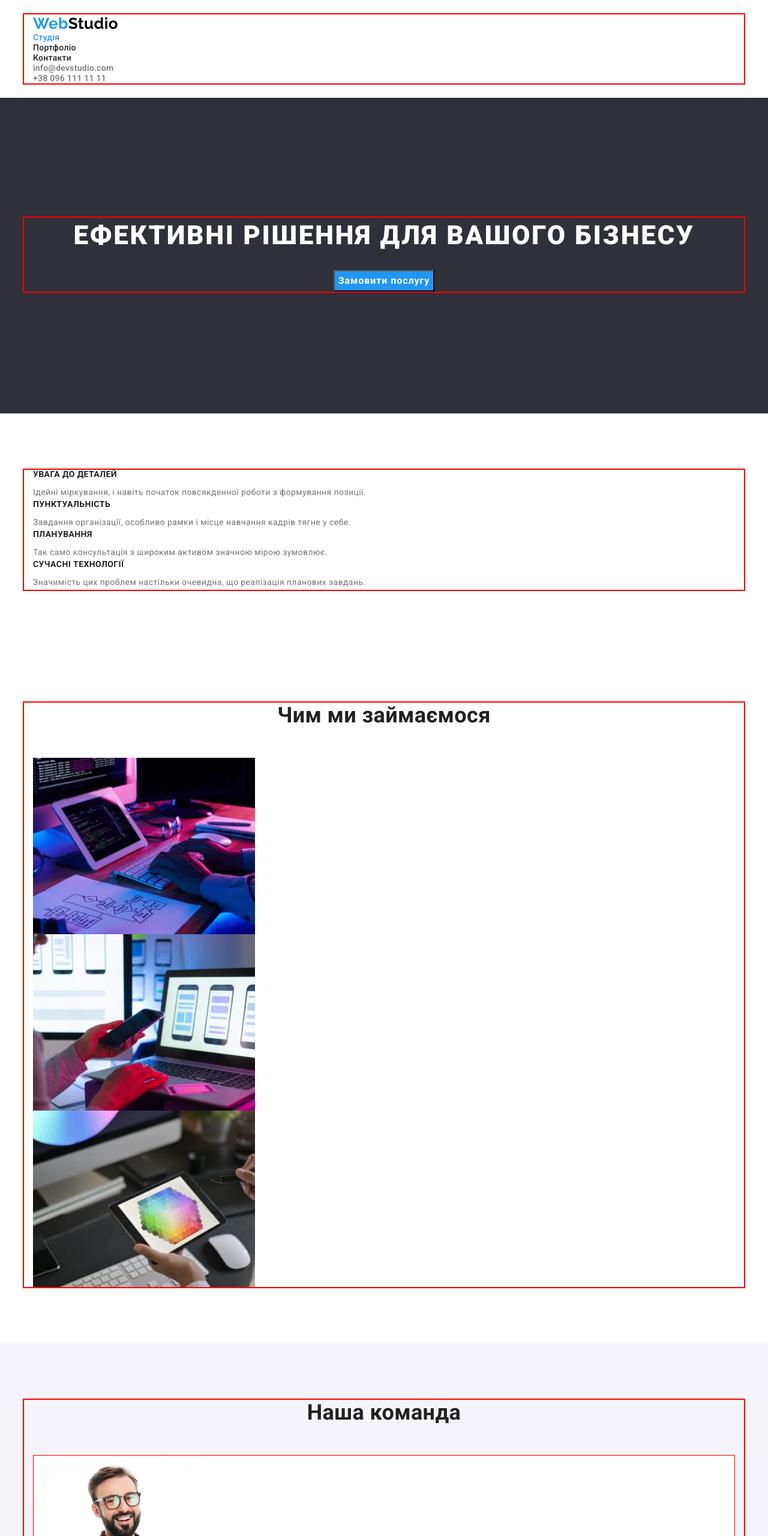
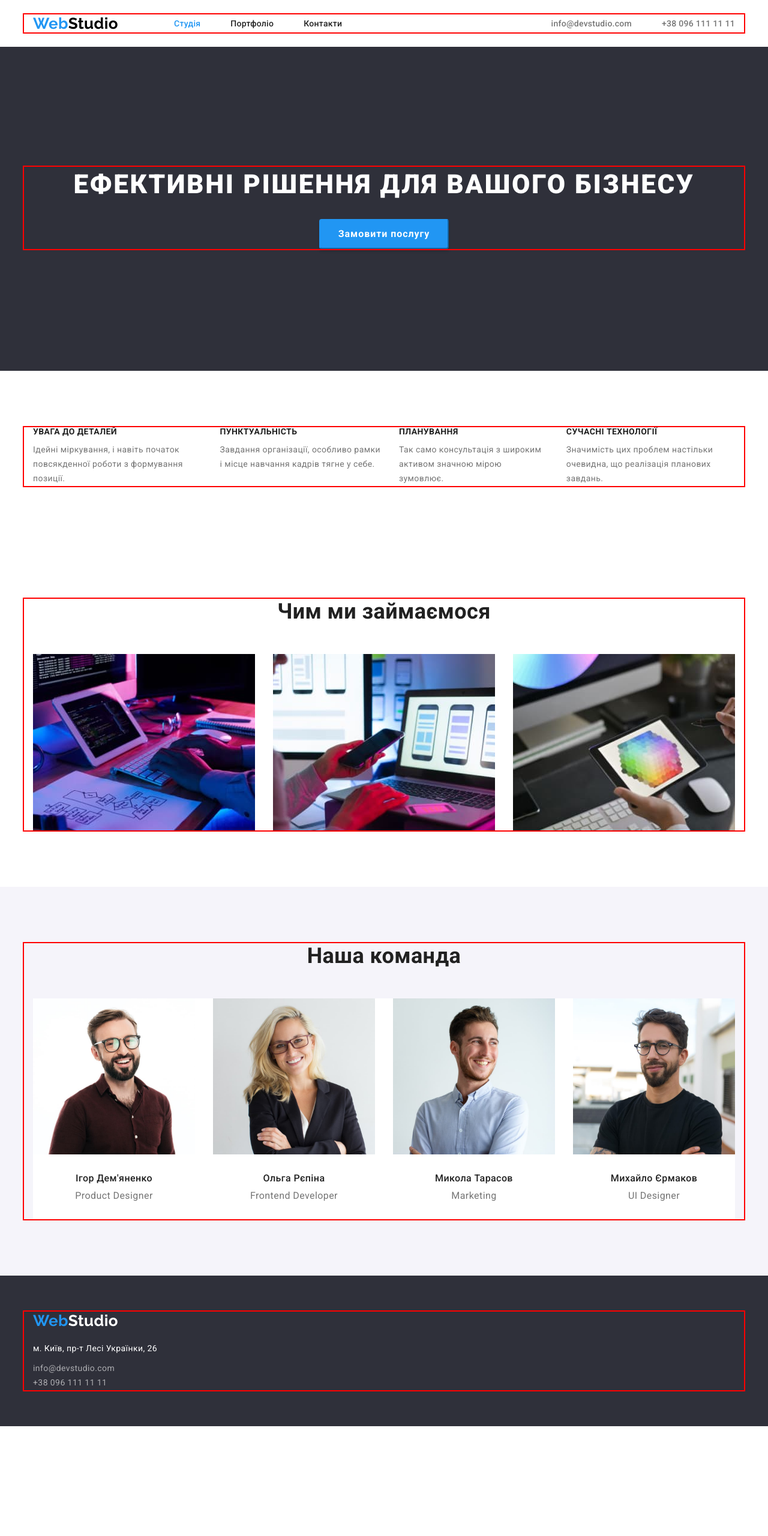
Before and after one commit to TetianaShyg/goit-markup-hw-03, a plain HTML site: page index.html in a window 1280 px wide. Shown: the top 2560 px of the page at 60% size. After the commit the page ends 2377 px from the top, so only its background shows below. Drawn offline with nearby package versions, Linux system fonts and the light colour scheme.

```diff
--- a/css/style.css
+++ b/css/style.css
@@ -64,6 +64,10 @@
   padding-top: 24px;
   padding-bottom: 24px;
 }
+.header-name {
+  align-items: center;
+  margin-right: 93px;
+}
 .header-logo {
   font-family: "raleway", sans-serif;
   font-weight: 700;
@@ -71,11 +75,30 @@
   line-height: 1.17%;
   color: var(--bg-black);
 }
+.header-address {
+  margin-left: auto;
+}
 .header-nav {
   font-weight: 500;
   line-height: 1.14;
   letter-spacing: 0.02em;
   color: var(--black-color);
+}
+.header-address {
+  display: flex;
+}
+.list-navig:not(:last-child) {
+  margin-right: 50px;
+}
+.header-list {
+  display: flex;
+}
+.header-container {
+  display: flex;
+  align-items: center;
+}
+.list-address {
+  margin-right: 50px;
 }
 .logo-part {
   color: var(--bg-black);
@@ -121,6 +144,20 @@
   display: block;
   margin: 0 auto;
 }
+.site-nav {
+  display: flex;
+}
+.button-list:not(:last-child) {
+  margin-left: 8px;
+}
+.site-examples {
+  display: flex;
+  flex-wrap: wrap;
+  gap: 30px;
+}
+.example-item {
+  width: calc((100% - 60px) / 3);
+}
 .example-name {
   font-weight: 700;
   font-size: 18px;
@@ -148,6 +185,7 @@
 
 .example-block {
   padding: 20px 24px;
+  border: 1px solid #eeeeee;
 }
 
 .team-member {
@@ -179,11 +217,20 @@
   font-family: inherit;
   margin: 0 auto;
   display: block;
+  box-shadow: 0px 4px 4px rgba(0, 0, 0, 0.15);
+  border-radius: 4px;
+  border-color: var(--blue-color);
+  min-width: 216px;
+  height: 50px;
 }
 .button-nav-main:hover,
 .button-nav-main:focus {
   color: var(--white-color);
   background-color: var(--bg-darkgray);
+}
+.list-advantages {
+  display: flex;
+  gap: 30px;
 }
 .list-item-name {
   font-weight: 700;
@@ -191,6 +238,18 @@
   line-height: 1.14;
   text-transform: uppercase;
   margin-bottom: 10px;
+}
+.work-pictures {
+  display: flex;
+}
+.work-item-one {
+  flex-grow: 1;
+}
+.work-item-two {
+  flex-grow: 1;
+}
+.work-item-trhee {
+  flex-grow: 1;
 }
 .list-item-description {
   font-weight: 400;
@@ -212,7 +271,11 @@
   margin-bottom: 10px;
 }
 .team-items {
-  border: red solid 1px;
+  width: calc(100% - 90px / 4) - 30px;
+  gap: 30px;
+}
+.team-items:not(:last-child) {
+  margin-right: 30px;
 }
 .team-position {
   font-weight: 400;
@@ -226,6 +289,7 @@
 }
 .team-list {
   background-color: var(--white-color);
+  display: flex;
 }
 .site-nav {
   margin-bottom: 34px;
@@ -237,13 +301,19 @@
   font-size: 26px;
   line-height: 1.17;
   color: var(--blue-color);
-  margin-bottom: 20px;
+  display: block;
 }
-.footer-item:not(:last-child) {
+.footer-item {
+  display: block;
+}
+.footer-address {
   margin-bottom: 9px;
 }
 .logo-footer {
   color: var(--white-color);
+}
+.address {
+  margin-top: 20px;
 }
 .footer-nav {
   background-color: var(--bg-darkgray);
@@ -257,6 +327,7 @@
   letter-spacing: 0.03em;
   color: var(--white-color);
   font-style: normal;
+  display: block;
 }
 .footer-link {
   font-weight: 400;
@@ -265,6 +336,7 @@
   letter-spacing: 0.03em;
   color: rgba(255, 255, 255, 0.6);
   font-style: normal;
+  display: block;
 }
 .footer-address:hover,
 .footer-link:hover,
--- a/index.html
+++ b/index.html
@@ -22,25 +22,25 @@
   </head>
   <body>
     <header class="header">
-      <div class="container">
-        <a class="footer-logo link" lang="en" href="./index.html"
+      <div class="container header-container">
+        <a class="footer-logo link header-name" lang="en" href="./index.html"
           ><span>Web</span><span class="header-logo">Studio</span></a
         >
-        <nav>
+        <nav class="header-navigation">
           <ul class="header-list list">
-            <li class="list-element">
+            <li class="list-element list-navig">
               <a class="header-nav link current" href="">Студія</a>
             </li>
-            <li class="list-element">
+            <li class="list-element list-navig">
               <a class="header-nav link" href="./portfolio.html">Портфоліо</a>
             </li>
-            <li class="list-element">
+            <li class="list-element list-navig">
               <a class="header-nav link" href="./index.html">Контакти</a>
             </li>
           </ul>
         </nav>
         <ul class="header-address list">
-          <li class="list-element">
+          <li class="list-element list-address">
             <a class="header-contact link" href="mailto:info@devstudio.com"
               >info@devstudio.com</a
             >
@@ -99,14 +99,14 @@
       <section class="section-three section">
         <div class="container">
           <h2 class="section-header">Чим ми займаємося</h2>
-          <ul class="list">
-            <li>
+          <ul class="list work-pictures">
+            <li class="work-item-one">
               <img src="./images/img1.jpg" alt="Комп’ютер" width="370" />
             </li>
-            <li>
+            <li class="work-item-two">
               <img src="./images/img2.jpg" alt="Мобільний" width="370" />
             </li>
-            <li>
+            <li class="work-item-three">
               <img src="./images/img3.jpg" alt="Планшет" width="370" />
             </li>
           </ul>
@@ -153,9 +153,9 @@
         <a class="footer-logo link" lang="en" href="./index.html"
           ><span>Web</span><span class="logo-footer">Studio</span></a
         >
-        <address>
-          <ul class="list">
-            <li>
+        <address class="address">
+          <ul class="footer-list list">
+            <li class="footer-item footer-address">
               <a
                 class="footer-address link"
                 href="https://goo.gl/maps/AEMbZK5pDBB9niob6"
@@ -164,12 +164,12 @@
                 >м. Київ, пр-т Лесі Українки, 26</a
               >
             </li>
-            <li>
+            <li class="footer-item">
               <a class="footer-link link" href="mailto:info@devstudio.com"
                 >info@devstudio.com</a
               >
             </li>
-            <li>
+            <li class="footer-item">
               <a class="footer-link link" href="tel:+380961111111"
                 >+38 096 111 11 11</a
               >
```
Also changed, not shown: portfolio.html (+25 -15 lines).
